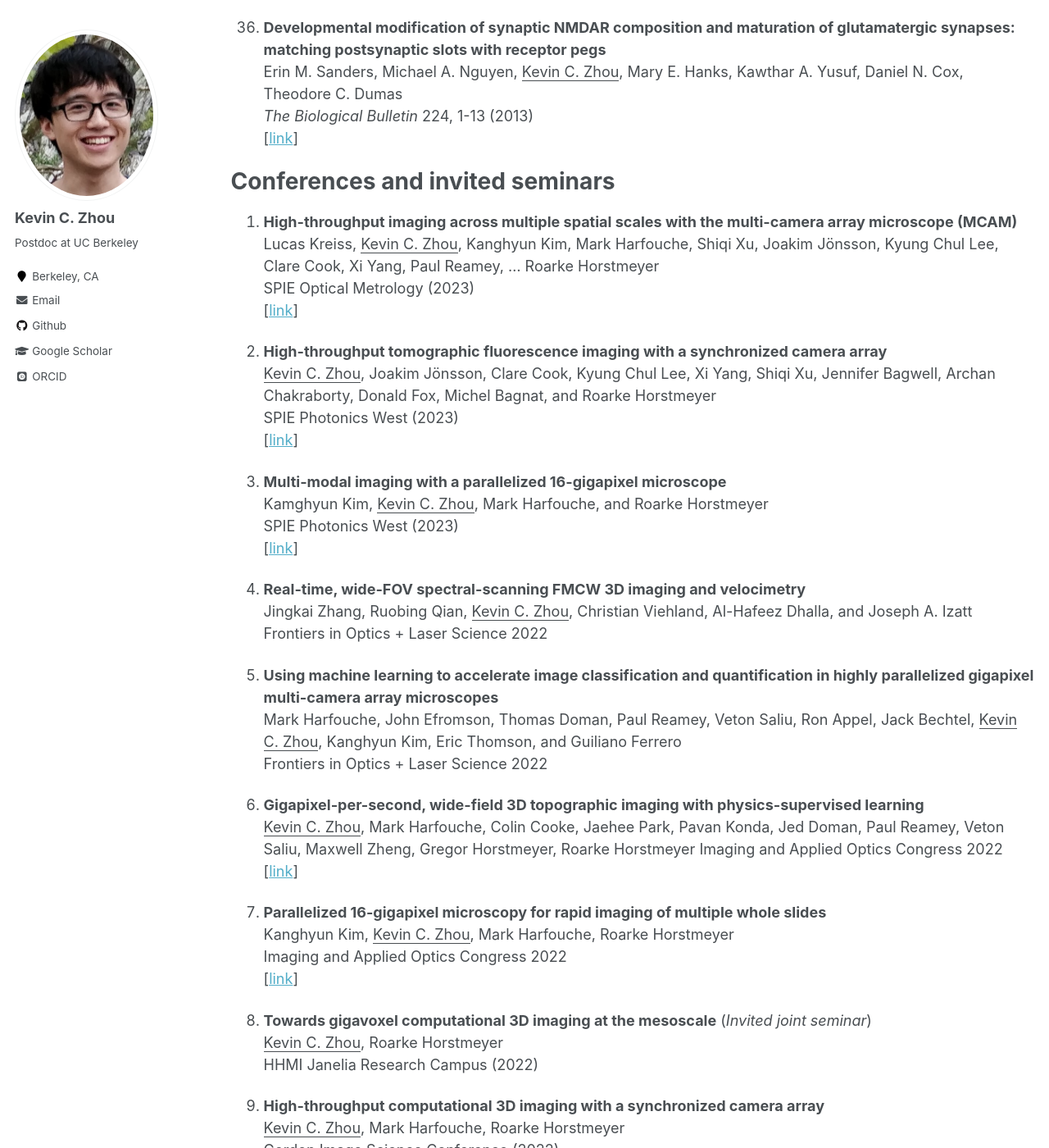
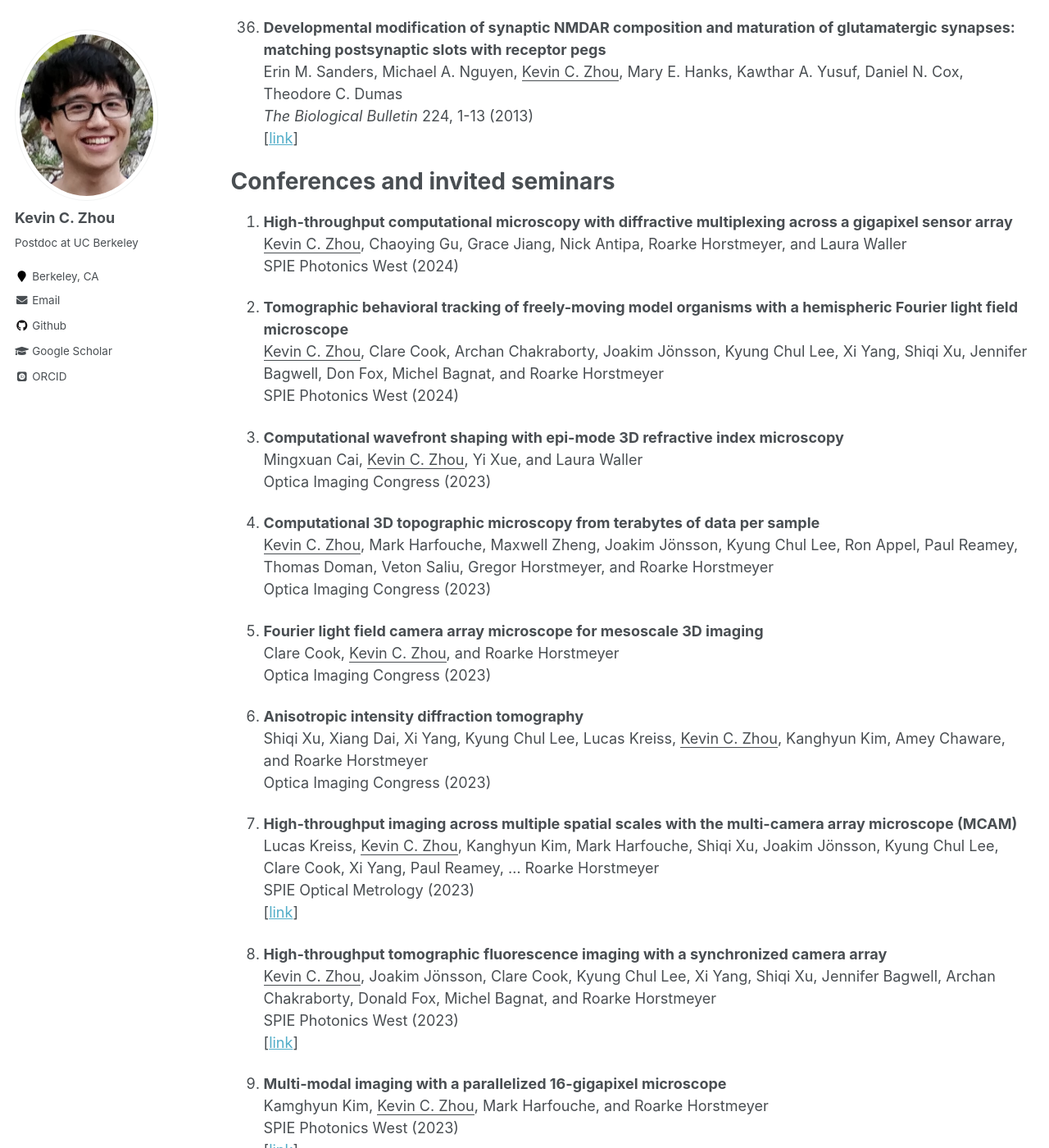
Before and after one commit to kevinczhou/kevinczhou.github.io, a Jekyll site: the page built from _pages/publications.md, in a window 1280 px wide and 1400 px high, scrolled down 5472 px. Shown: the whole window at 82% size. Built offline with Jekyll 4.4.1, drawn with Linux system fonts in a browser that asks for light colours; some web fonts are replaced.

Commit message:
Update publications.md

```diff
--- a/_pages/publications.md
+++ b/_pages/publications.md
@@ -190,6 +190,31 @@ Erin M. Sanders, Michael A. Nguyen, <ins>Kevin C. Zhou</ins>, Mary E. Hanks, Kaw
 
 
 # Conferences and invited seminars
+1. **High-throughput computational microscopy with diffractive multiplexing across a gigapixel sensor array**
+<ins>Kevin C. Zhou</ins>, Chaoying Gu, Grace Jiang, Nick Antipa, Roarke Horstmeyer, and Laura Waller
+SPIE Photonics West (2024)
+
+1. **Tomographic behavioral tracking of freely-moving model organisms with a hemispheric Fourier light field microscope**
+<ins>Kevin C. Zhou</ins>, Clare Cook, Archan Chakraborty, Joakim Jönsson, Kyung Chul Lee, Xi Yang, Shiqi Xu, Jennifer Bagwell, Don Fox, Michel Bagnat, and Roarke Horstmeyer
+SPIE Photonics West (2024)
+
+1. **Computational wavefront shaping with epi-mode 3D refractive index microscopy**
+Mingxuan Cai, <ins>Kevin C. Zhou</ins>, Yi Xue, and Laura Waller
+Optica Imaging Congress (2023)
+
+1. **Computational 3D topographic microscopy from terabytes of data per sample**
+<ins>Kevin C. Zhou</ins>, Mark Harfouche, Maxwell Zheng, Joakim Jönsson, Kyung Chul Lee, Ron Appel, Paul Reamey, Thomas Doman, Veton Saliu, Gregor Horstmeyer,
+and Roarke Horstmeyer
+Optica Imaging Congress (2023)
+
+1. **Fourier light field camera array microscope for mesoscale 3D imaging**
+Clare Cook, <ins>Kevin C. Zhou</ins>, and Roarke Horstmeyer
+Optica Imaging Congress (2023)
+
+1. **Anisotropic intensity diffraction tomography**
+Shiqi Xu, Xiang Dai, Xi Yang, Kyung Chul Lee, Lucas Kreiss, <ins>Kevin C. Zhou</ins>, Kanghyun Kim, Amey Chaware, and Roarke Horstmeyer
+Optica Imaging Congress (2023)
+
 1. **High-throughput imaging across multiple spatial scales with the multi-camera array microscope (MCAM)**
 Lucas Kreiss, <ins>Kevin C. Zhou</ins>, Kanghyun Kim, Mark Harfouche, Shiqi Xu, Joakim Jönsson, Kyung Chul Lee, Clare Cook, Xi Yang, Paul Reamey, ... Roarke Horstmeyer
 SPIE Optical Metrology (2023)
```
